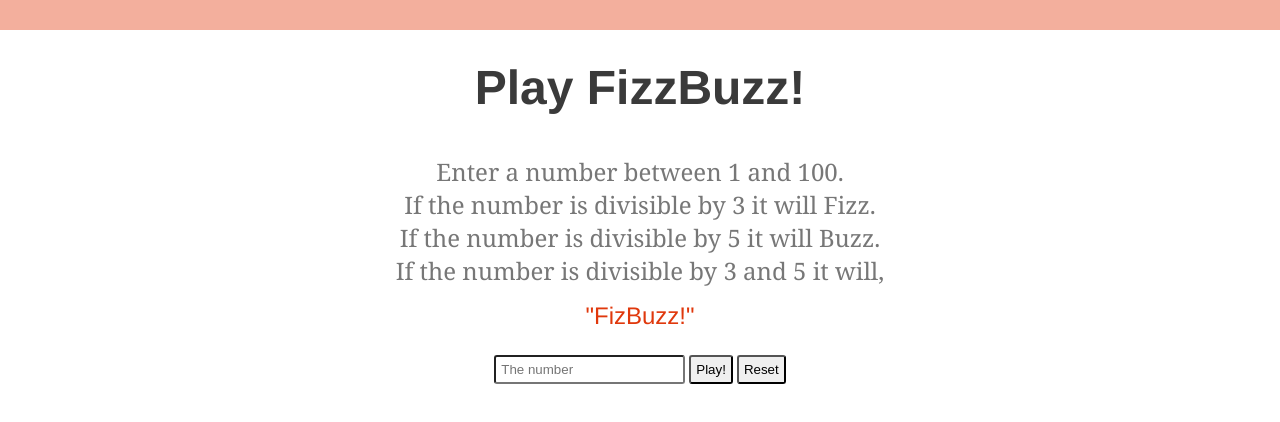
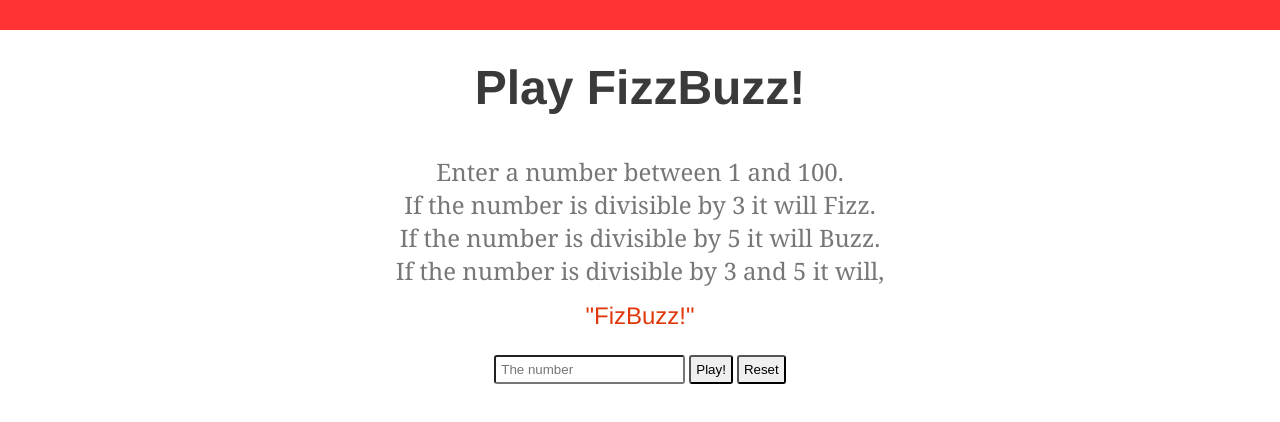
Before and after one commit to genuinearizona/fizzbuzz-refractor, a plain HTML site: page index.html in a window 1280 px wide. Drawn offline with Linux system fonts and the light colour scheme.

Commit message:
css/style.css

```diff
--- a/css/style.css
+++ b/css/style.css
@@ -10,7 +10,7 @@ ol, ul {
 
 html{
    background-color: #fff;
-   border-top: 30px solid rgba(224, 56, 12, 0.4);
+   border-top: 30px solid rgba(255, 0, 0, 0.8);;
 }
 
 section{
```
